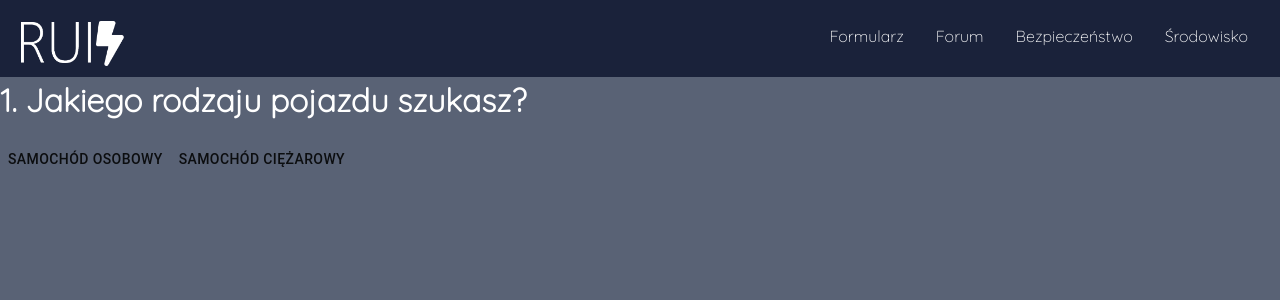
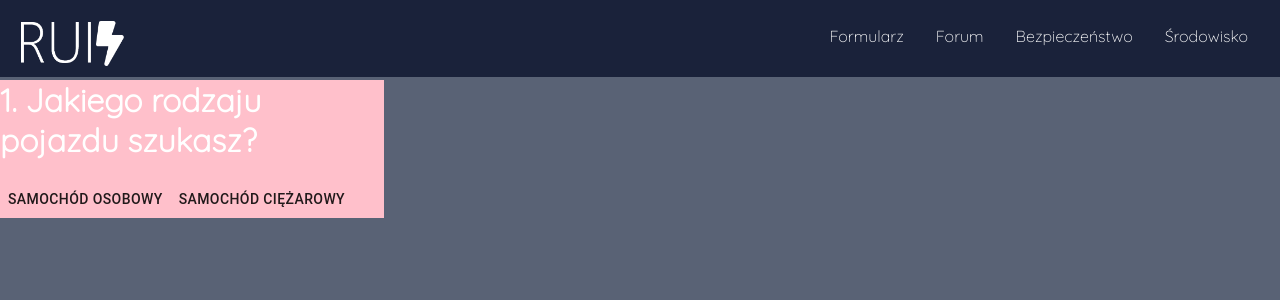
Before and after one commit to Just-Simon-Dev/hackaton, a React (Create React App) app: page /formularz in a window 1280 px wide. Shown: the top 300 px of the page. Built offline with nearby package versions, Linux system fonts and the light colour scheme.

Commit message:
FORMULARZ v2

```diff
--- a/src/components/Quiz/Quiz.js
+++ b/src/components/Quiz/Quiz.js
@@ -8,10 +8,12 @@ import Question from './Question'
 export default function Quiz() {
     const [pytanie, setPytanie] = useState( 0 )
     const [answers, setAnswers] = useState([])
+    const [ready, setReady] = useState( false )
 
     useEffect(() => {
         return  () => {
             setPytanie(0)
+            setReady(false)
         }
     }, [])
 
@@ -19,13 +21,16 @@ export default function Quiz() {
         if( pytanie < questions.length -1  ){
         setPytanie( e => e +1 )
         setAnswers( e => [...e, ans] )
+
+        }else{
+            setReady( true )
         }
 
     }
 
     return (
-        <div>
-            { pytanie < questions.length -1 ?
+        <div id='quiz' >
+            { !ready ?
             <div>
                 <h1> { questions[pytanie].title } </h1>
                 { questions[pytanie].answers.map( (que, i) =>
--- a/src/styles/style.css
+++ b/src/styles/style.css
@@ -64,6 +64,11 @@ ul, li {
   color: white;
   padding: 10px;
   background: #232a3f;
+}
+
+#quiz {
+  width: 30vw;
+  background: pink;
 }
 
 @-webkit-keyframes karty-wysuwanie {
--- a/src/styles/style.scss
+++ b/src/styles/style.scss
@@ -53,6 +53,10 @@ ul, li{
         animation: karty-wysuwanie 0.5s ease-in-out;
     }
 }
+#quiz{
+    width: 30vw;
+    background: pink;
+}
 @keyframes karty-wysuwanie {
     0%{
         opacity: 0;
```
Also changed, not shown: 1 other file (tests, documents, lock files or other folders).
